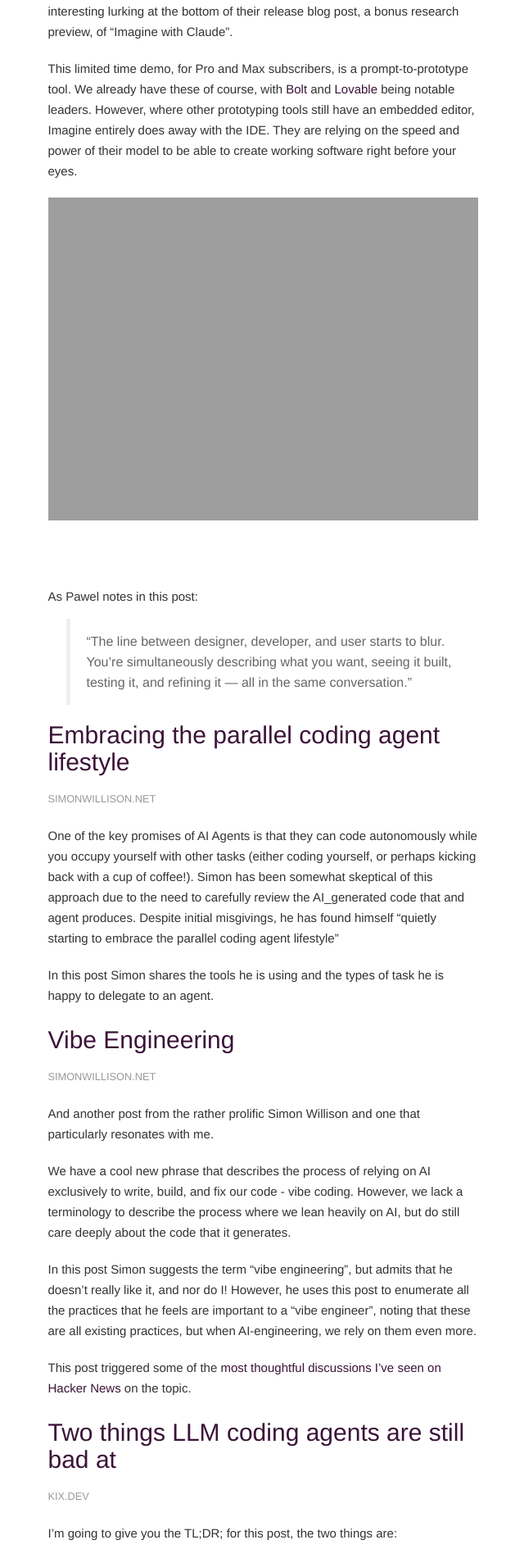
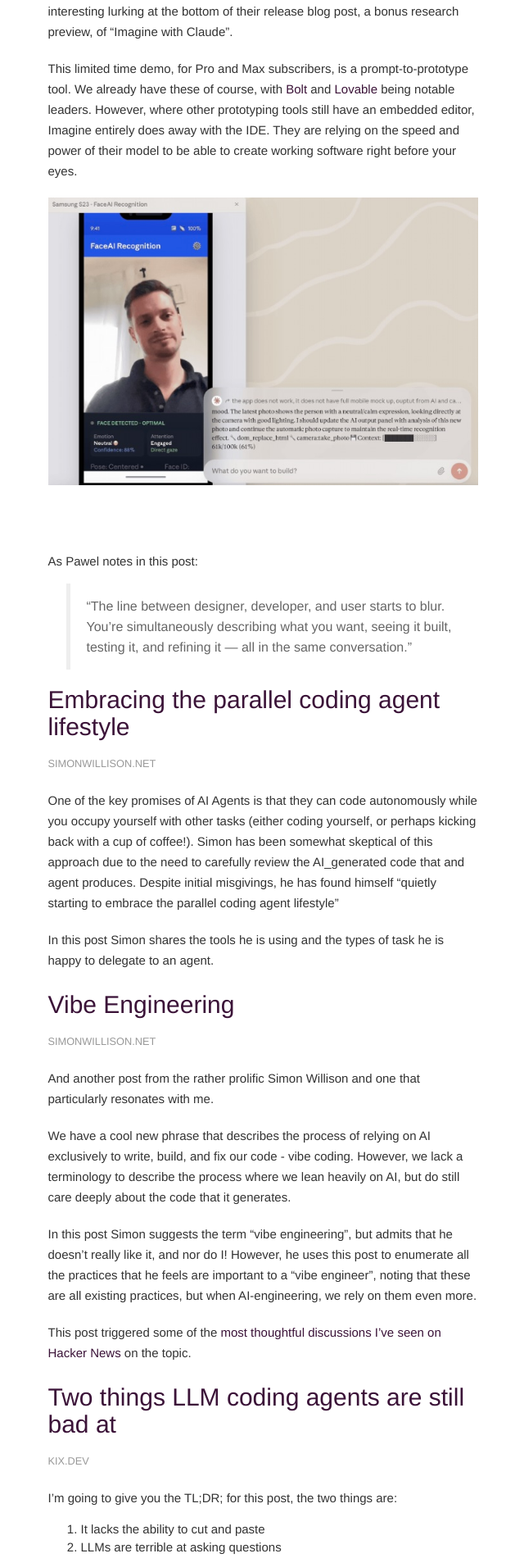
Before and after one commit to ColinEberhardt/augmented-coding-weekly, a Jekyll site: the page built from _posts/2025-10-10-issue-13.md, in a window 1280 px wide. Shown: the part 510-2411 px from the top of the page at 82% size, without its empty margins (319-959 px from the left). Built offline with Jekyll 4.4.1, drawn with Linux system fonts in a browser that asks for light colours.

Commit message:
fixed link

```diff
--- a/_posts/2025-10-10-issue-13.md
+++ b/_posts/2025-10-10-issue-13.md
@@ -15,7 +15,7 @@ In [last week's newsletter](https://augmentedcoding.dev/issue-12/) I covered the
 
 This limited time demo, for Pro and Max subscribers, is a prompt-to-prototype tool. We already have these of course, with [Bolt](https://bolt.new/) and [Lovable](https://lovable.dev/) being notable leaders. However, where other prototyping tools still have an embedded editor, Imagine entirely does away with the IDE. They are relying on the speed and power of their model to be able to create working software right before your eyes.
 
-![claude imagine]({{"img/13.jog"| absolute_url}})
+![claude imagine]({{"img/13.jpg"| absolute_url}})
 
 As Pawel notes in this post:
 
```
